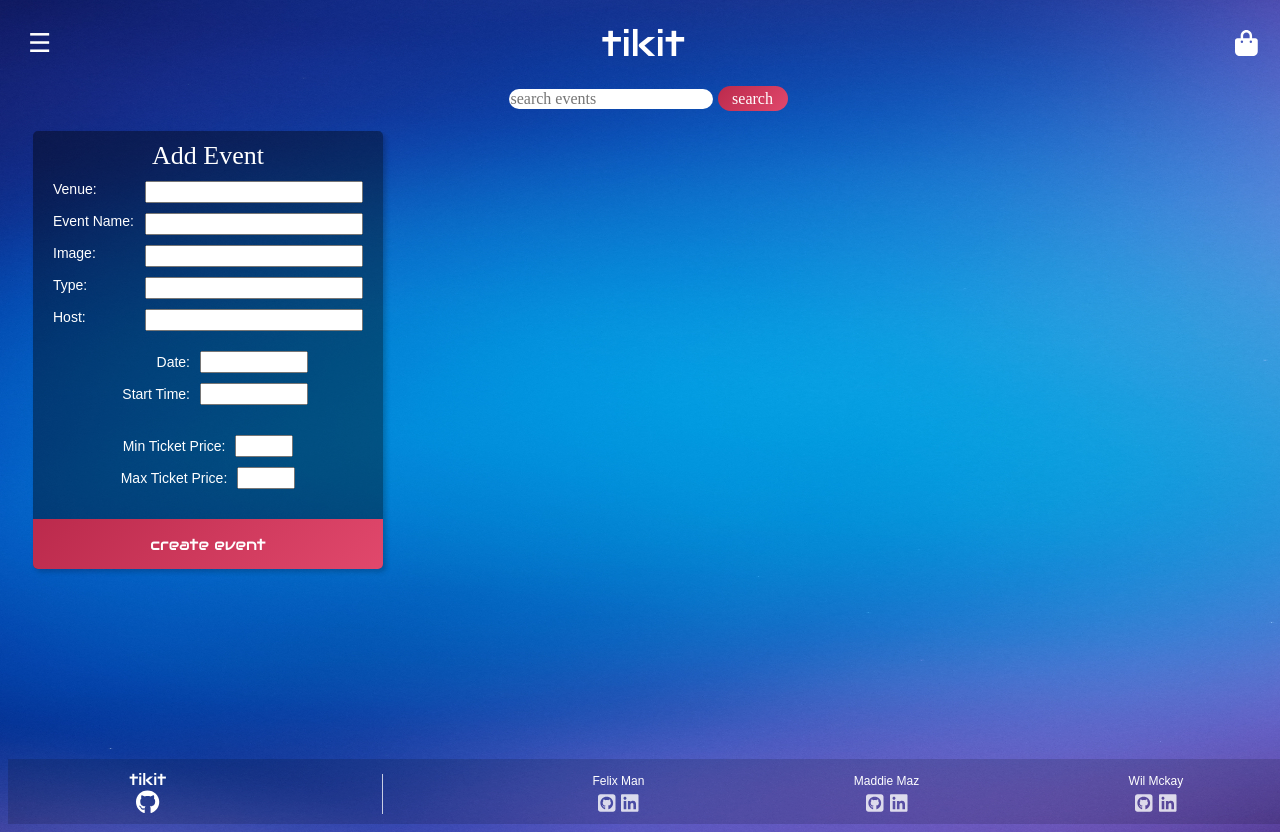
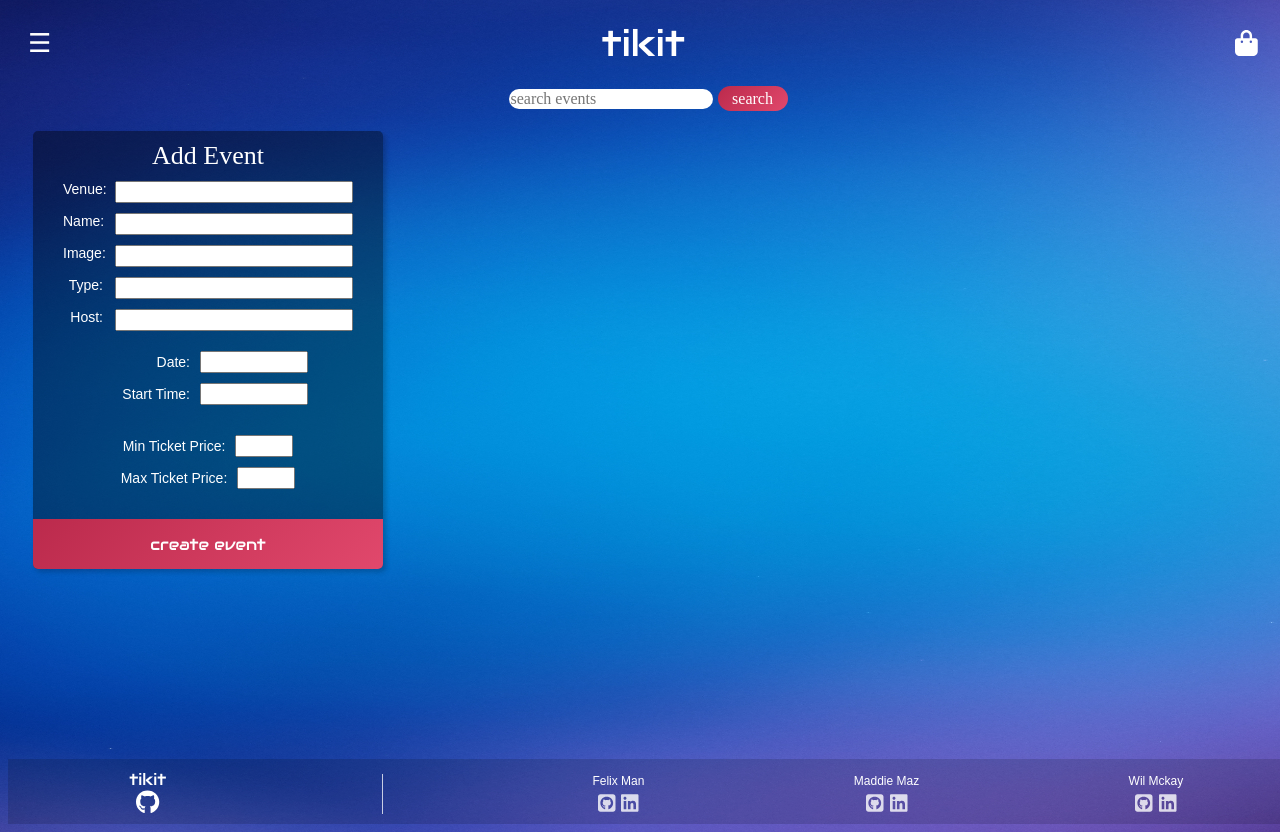
Before and after one commit to felixm126/Tick-iT, a React (Vite) app in the folder frontend/: page /addevent in a window 1280 px wide. Built offline with nearby package versions, Linux system fonts and the light colour scheme; no server answers; a web font is replaced by a local one.

Commit message:
form tweaks

```diff
--- a/frontend/src/App.css
+++ b/frontend/src/App.css
@@ -624,18 +624,20 @@ body {
 	margin-bottom: 10px;
 }
 .form-line-label-input {
-	width: 310px;
+	width: 290px;
 	display: flex;
 	justify-content: space-between;
 
 	margin-bottom: 10px;
 }
 .form-label {
-	/* margin-right: 10px; */
+	/* width: 90px;
+	margin-right: 10px; */
 	min-width: 40px;
+	text-align: right;
 }
 .form-input {
-	width: 210px;
+	width: 230px;
 	/* max-width: 210px;
 	min-width: 100px; */
 }
--- a/frontend/src/components/AddEventForm.jsx
+++ b/frontend/src/components/AddEventForm.jsx
@@ -41,7 +41,7 @@ const AddEventForm = ({ onClose }) => {
                         <input className="form-input text-body-14-light" type="text" name="venue" value={formData.venue} onChange={handleChange} />
                     </div>
                     <div className="form-line-label-input">
-                        <label className="form-label text-body-14-med">Event Name:</label>
+                        <label className="form-label text-body-14-med">Name:</label>
                         <input className="form-input text-body-14-light" type="text" name="event_name" value={formData.event_name} onChange={handleChange} />
                     </div>
                     <div className="form-line-label-input">
```
